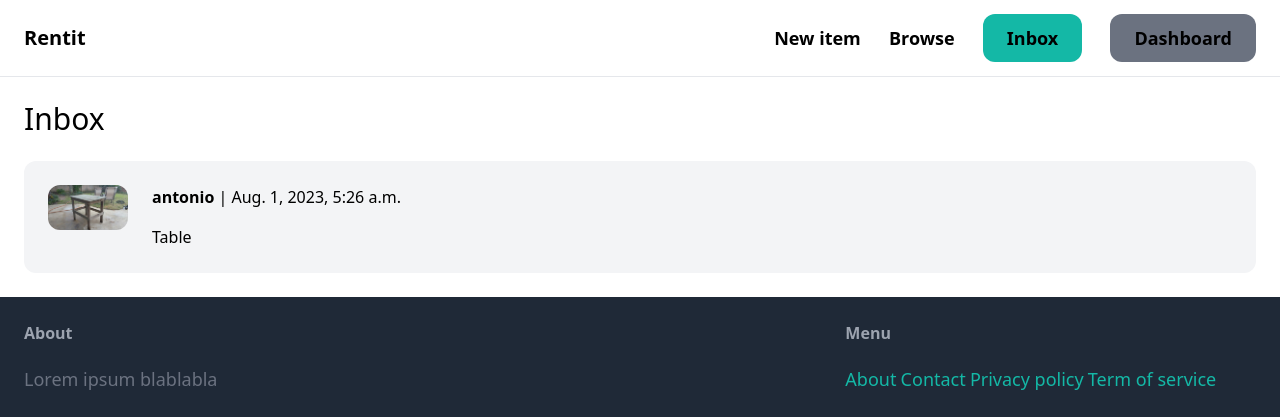
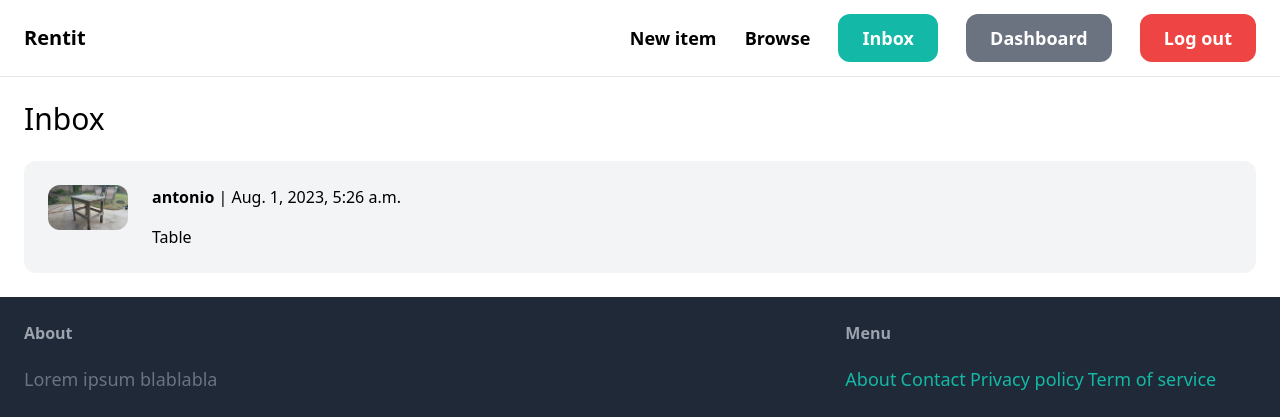
Before and after one commit to antoniopagnotts/marketplace_in_django, a Django app: page /inbox/ in a window 1280 px wide. Shown: the top 420 px of the page. Run offline with Django 4.2, Linux system fonts and the light colour scheme; a user stored in the database is signed in; data comes from the database, SQL or seed files in the repository; both versions use the stored data as it was after the commit; some libraries are stand-ins or nearby versions.

Commit message:
added logout functionality

```diff
--- a/rentit/core/templates/core/base.html
+++ b/rentit/core/templates/core/base.html
@@ -19,11 +19,13 @@
                 <a href="{% url 'item:items' %}" class="text-lg font-semibold hover:text-gray-500">Browse</a>
 
                 {% if request.user.is_authenticated %}
-                    <a href="{% url 'conversation:inbox' %}" class=" px-6 py-3 text-lg font-semibold bg-teal-500 text-whine rounded-xl hover:bg-teal-700">Inbox</a>
-                    <a href="{% url 'dashboard:index' %}" class=" px-6 py-3 text-lg font-semibold bg-gray-500 text-whine rounded-xl hover:bg-gray-700">Dashboard</a>
+                    <a href="{% url 'conversation:inbox' %}" class=" px-6 py-3 text-lg font-semibold bg-teal-500 text-white rounded-xl hover:bg-teal-700">Inbox</a>
+                    <a href="{% url 'dashboard:index' %}" class=" px-6 py-3 text-lg font-semibold bg-gray-500 text-white rounded-xl hover:bg-gray-700">Dashboard</a>
+                    <a href="{% url 'core:logout' %}" class=" px-6 py-3 text-lg font-semibold bg-red-500 text-white rounded-xl hover:bg-red-700">Log out</a>
+
                 {% else %}
-                    <a href="{% url 'core:signup' %}" class=" px-6 py-3 text-lg font-semibold bg-teal-500 text-whine rounded-xl hover:bg-teal-700">Sing up</a>
-                    <a href="{% url 'core:login' %}" class=" px-6 py-3 text-lg font-semibold bg-gray-500 text-whine rounded-xl hover:bg-gray-700">Log in</a>
+                    <a href="{% url 'core:signup' %}" class=" px-6 py-3 text-lg font-semibold bg-teal-500 text-white rounded-xl hover:bg-teal-700">Sing up</a>
+                    <a href="{% url 'core:login' %}" class=" px-6 py-3 text-lg font-semibold bg-gray-500 text-white rounded-xl hover:bg-gray-700">Log in</a>
                 {% endif %}
             </div>
         </nav>
--- a/rentit/core/urls.py
+++ b/rentit/core/urls.py
@@ -9,5 +9,7 @@ urlpatterns = [
     path('', views.index, name='index'),
     path('contact/', views.contact, name='contact'),
     path('signup/', views.signup, name='signup'),
-    path('login/', auth_views.LoginView.as_view(template_name='core/login.html', authentication_form=LoginForm), name='login')
+    path('login/', auth_views.LoginView.as_view(template_name='core/login.html', authentication_form=LoginForm), name='login'),
+    path('logout/', views.logout, name='logout'),
+
 ]
--- a/rentit/core/views.py
+++ b/rentit/core/views.py
@@ -1,6 +1,7 @@
 from django.shortcuts import render, redirect
 from item.models import Category, Item
 from .forms import SignupForm
+from django.contrib.auth import logout as auth_logout
 
 def index(request):
     items = Item.objects.filter(is_sold=False)[0:6]
@@ -28,3 +29,8 @@ def signup(request):
     return render(request, 'core/signup.html', {
         'form': form
     })
+
+def logout(request):
+    auth_logout(request)
+
+    return redirect('core:index')
```
Also changed, not shown: rentit/db.sqlite3.
